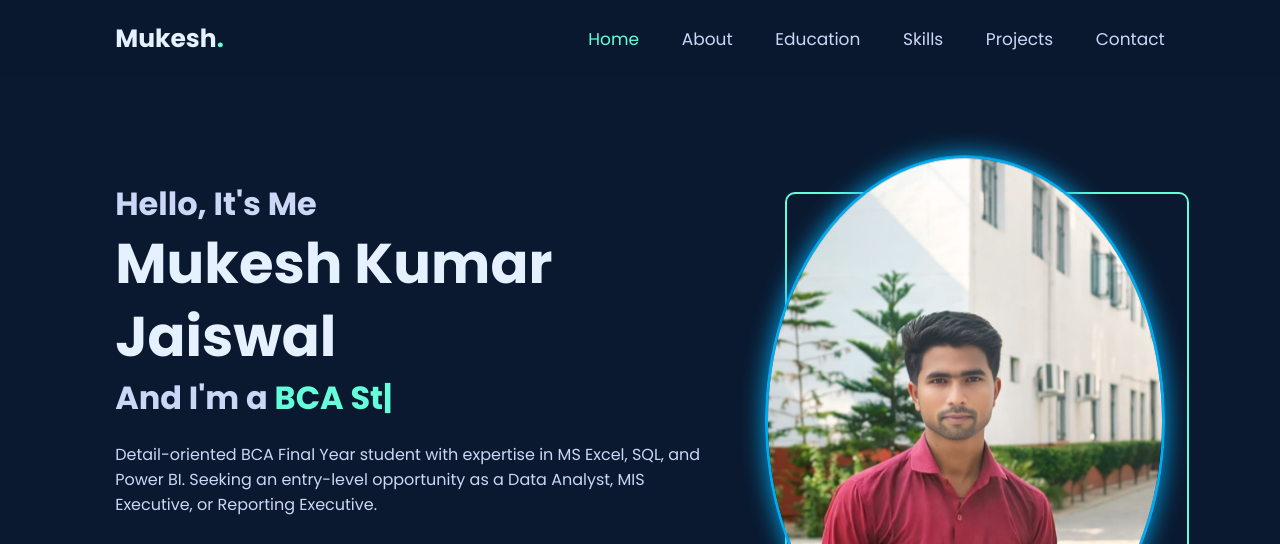
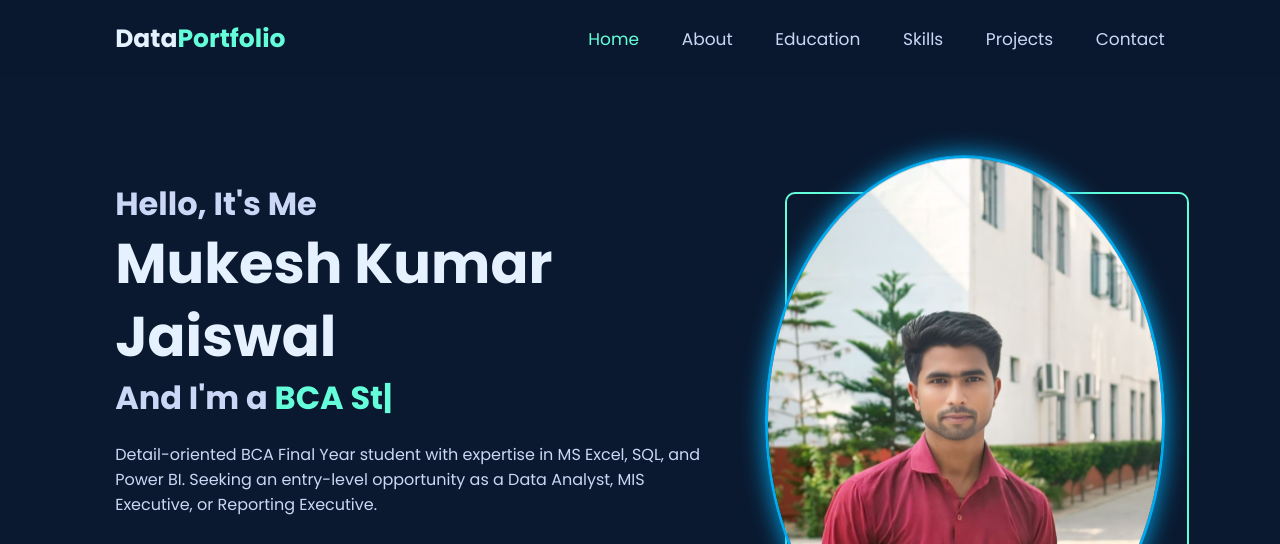
Before and after one commit to mukesh18virat/mukesh-portfolio, a website: page index.html in a window 1280 px wide. Shown: the top 544 px of the page. Drawn offline with nearby package versions, Linux system fonts and the light colour scheme.

Commit message:
Revise header and content in index.html
Updated the header and title in index.html to reflect a new branding. Adjusted various sections for improved clarity and consistency.

```diff
--- a/index.html
+++ b/index.html
@@ -11,7 +11,7 @@
     <div class="scroll-progress"></div>
 
     <header class="header">
-        <a href="#home" class="logo">Mukesh<span>.</span></a>
+        <a href="#home" class="logo">Data<span>Portfolio</span></a>
         <i class="fa-solid fa-bars" id="menu-icon"></i>
         <nav class="navbar">
             <a href="#home" class="active">Home</a>
```
